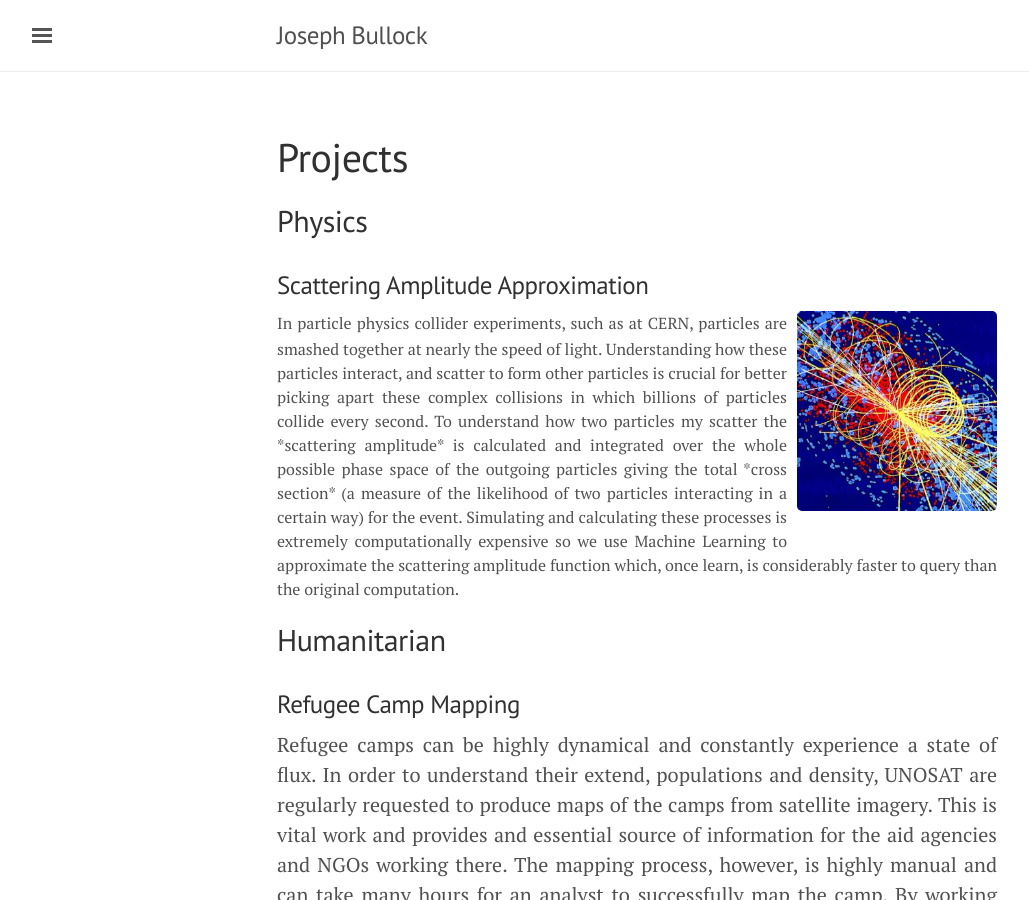
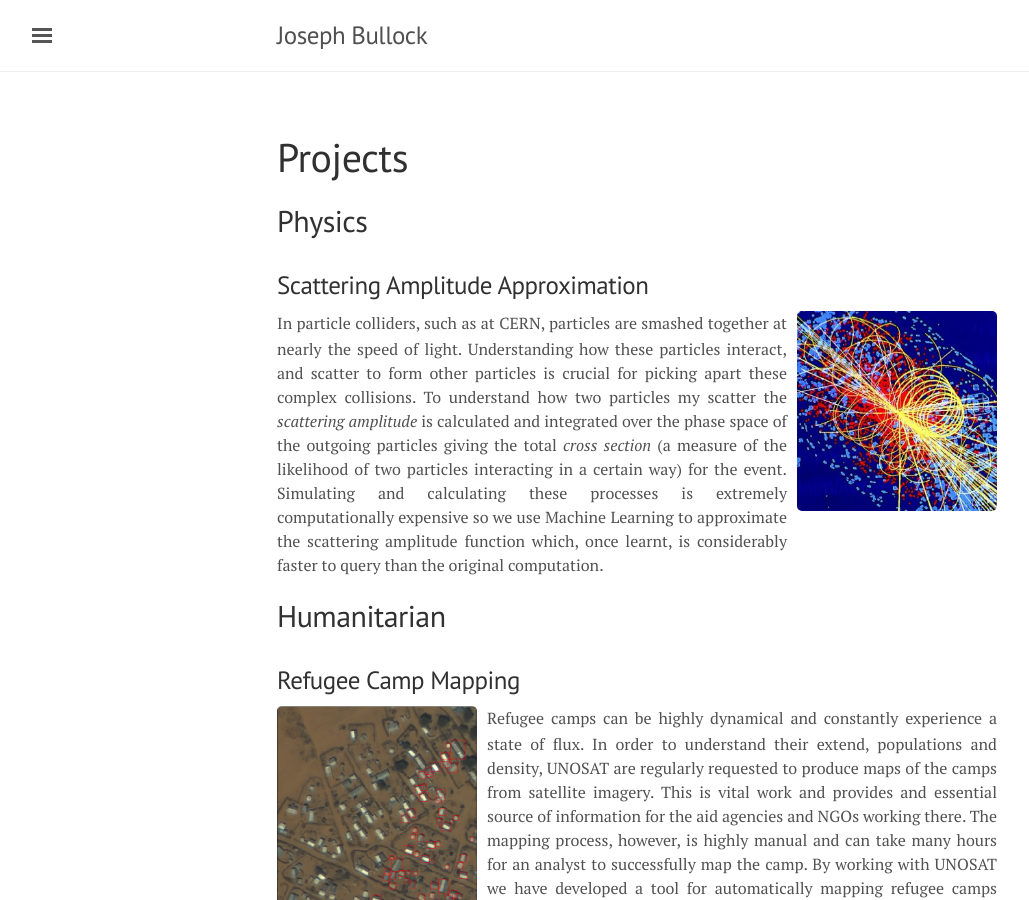
Before and after one commit to JosephPB/josephpb.github.io, a Jekyll site: the page built from projects.md, in a window 1280 px wide and 900 px high. Shown: the whole window, without its empty margins (3-1032 px from the left). Built offline with Jekyll 4.4.1, drawn with Linux system fonts in a browser that asks for light colours.

Commit message:
adding more images

```diff
--- a/projects.md
+++ b/projects.md
@@ -11,7 +11,7 @@ title: Projects
 
 
 <kbd><img style="float: right; margin-left: 10px;" width="200" height="200" src="https://josephpb.github.io/images/Higgs.jpg"></kbd>
-In particle physics collider experiments, such as at CERN, particles are smashed together at nearly the speed of light. Understanding how these particles interact, and scatter to form other particles is crucial for better picking apart these complex collisions in which billions of particles collide every second. To understand how two particles my scatter the *scattering amplitude* is calculated and integrated over the whole possible phase space of the outgoing particles giving the total *cross section* (a measure of the likelihood of two particles interacting in a certain way) for the event. Simulating and calculating these processes is extremely computationally expensive so we use Machine Learning to approximate the scattering amplitude function which, once learn, is considerably faster to query than the original computation.
+In particle colliders, such as at CERN, particles are smashed together at nearly the speed of light. Understanding how these particles interact, and scatter to form other particles is crucial for picking apart these complex collisions. To understand how two particles my scatter the <i>scattering amplitude</i> is calculated and integrated over the phase space of the outgoing particles giving the total <i>cross section</i> (a measure of the likelihood of two particles interacting in a certain way) for the event. Simulating and calculating these processes is extremely computationally expensive so we use Machine Learning to approximate the scattering amplitude function which, once learnt, is considerably faster to query than the original computation.
 
 </p>
 
@@ -19,76 +19,78 @@ In particle physics collider experiments, such as at CERN, particles are smashed
 
 ### Refugee Camp Mapping
 
-<div style="text-align: justify">
+<p style="text-align: justify; font-size: 0.8em">
 
+<kbd><img style="float: left; margin-right: 10px;" width="200" height="200" src="https://josephpb.github.io/images/dagahaley.png"></kbd>
 Refugee camps can be highly dynamical and constantly experience a state of flux. In order to understand their extend, populations and density, UNOSAT are regularly requested to produce maps of the camps from satellite imagery. This is vital work and provides and essential source of information for the aid agencies and NGOs working there. The mapping process, however, is highly manual and can take many hours for an analyst to successfully map the camp. By working with UNOSAT we have developed a tool for automatically mapping refugee camps across the Middle East and North Africa, saving countless hours for analysts and allowing them to repond faster when information is required.
 
-</div>
+</p>
 
 ### Automated Flood Mapping
 
-<div style="text-align: justify">
+<p style="text-align: justify; font-size: 0.8em">
 
 After catastrophic events, situational information is critical to response teams. Flood maps showing the extent of the affected areas are provided by teams at [UNOSAT](https://unitar.org/sustainable-development-goals/satellite-analysis-and-applied-research) through their rapid mapping service. Current methods largely include semi-automatic pixel intensity thresholding on Sentinal-1 radar images which take approximately 6 hours to be performed by human analysts. Using a Machine Learning model this process has been automated, saving considerable time for the analysts, while attaining the high degree of accuracy required.
 
-</div>
+</p>
 
 ### Damage Detection
 
-<div style="text-align: justify">
+<p style="text-align: justify; font-size: 0.8em">
 
 Post-event damage analysis plays a crucial role in directing response team resources. By using pre-event and post-even satellite imagery, combined with methods for automatic object detetion and classification, damage detection can be automated over extremely large regions. By providing up-to-dat rapid damage assessments, response teams can better allocate resources and provide assistance more rapidly.
 
-</div>
+</p>
 
 ### Mapping the Risks in Text Generation
 
-<div style="text-align: justify">
+<p style="text-align: justify; font-size: 0.8em">
 
 Data and computing resources are becoming increasingly availabile and information can be rapidly and widely disseminated with relative ease. The ability to automate the generation of false information efficiently and convincingly, and disseminate it across these networks, often in a targetted way, poses great risks to peace and political stability. In work carried out the UN Global Pulse, we mapped the risks associated with this ability through demonstrating the ease with which an AI text generation model can be built and trained to produce disturbing content.
 
-</div>
+</p>
 
 ### Textual Analysis
 
-<div style="text-align: justify">
+<p style="text-align: justify; font-size: 0.8em">
 
+<kbd><img style="float: left; margin-right: 10px;" width="200" height="200" src="https://josephpb.github.io/images/UNGA.jpg"></kbd>
 Textual and linguistic data, particularly surrounding political and social debates, contain a wealth of information while being largely underutilisied on a large scale. Part of the reason for this is the lack of cross-discipline discussions between policy experts wanted insights into the data and technical researchers helping explore and frame new questions and understanding the tools required to ask them. As a proof-of-concept we analyse a corpus of UN General Assembly speech transcripts over a 45 year period and use a variety of NLP technicques to probe the data to discover new insights in global political diologue.
 
-</div>
+</p>
 
 ### Qatalog
 
-<div style="text-align: justify">
+<p style="text-align: justify; font-size: 0.8em">
 
 Analysing large corpora of text is a burdensome task for humanitarian team with limited time and resources; however, access to a greater amount of timely information is crucial to many UN country teams, crisis response groups and others, in order to understand an evolving landscape. In an attempt to systematise the collection of data from across a variety of media sources, including social media, radio and news feeds, UN Global Pulse began developing Qatalog. As well as collecting this information, the system uses a variety of NLP processes to analyse and distill the information for easier querying and interpretability by analysts.
 
-</div>
+</p>
 
 ## Healthcare
 
 ### Medical Image Segmentation
 
-<div style="text-align: justify">
+<p style="text-align: justify; font-size: 0.8em">
 
 The segmentation of medical X-Ray images to identify the bone and soft tissue structures is an important tasks in many image processing tasks, such as scatter correction. Indeed, although many Machine Learning models have the potential to automate this task, the amount of high-quality labelled data is often small, especially since medical institutions are often not able to share imagery. Given this, we developed an AI solution to this problem that out-performs other off-the-shelf methods like SegNet on small image datasets. We present the image pre and post-processing pipeline as well as the network achitecture we designed and tuned.
 
-</div>
+</p>
 
 ## Ethics
 
 ### Biases and Harms in AI Systems
 
-<div style="text-align: justify">
+<p style="text-align: justify; font-size: 0.8em">
 
 The study of the ethical use of AI is of the upmost importance, however, many guidelines and docuements, although extremely valuable, overlook the direct link between data, model and design biases in AI systems and human level harms. By identifying possible such biases and exploring their translation into harmful results, we come to understand the additional required caution which must be used when approaching the deployment of AI solutions in humanitarian contexts.
 
-</div>
+</p>
 
 ## Human Rights Implications of AI
 
-<div style="text-align: justify">
+<p style="text-align: justify; font-size: 0.8em">
 
 From the production of training data to the deployment of AI solutions, the model building process has significant human rights implications. Amoung others, I am concerned by the way in which training data is 'manufactured' around the world, where individuls are often employed to tag distressing content for social media platform content warnings sometimes with little support, or are being paid extremely low wages for laborious, long-houred work with minimal support. Similarly, there are significant concerns around the use of AI systems 'in-the-wild' and the often unquestionability of AI systems.
 
-</div>
+</p>
```
Also changed, not shown: publications.md (+2 -0 lines), images/UNGA.jpg (added), images/dagahaley.png (added).
